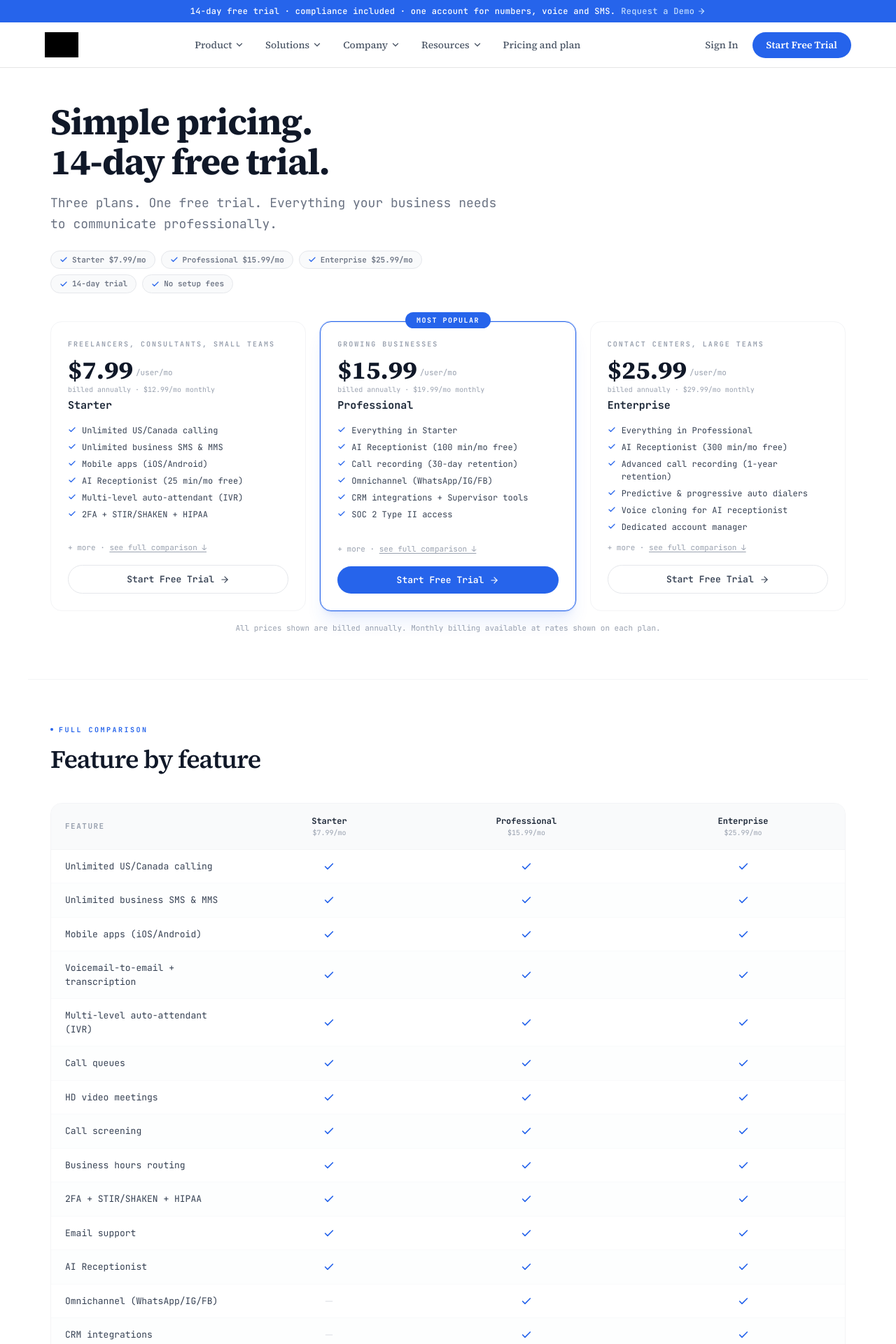
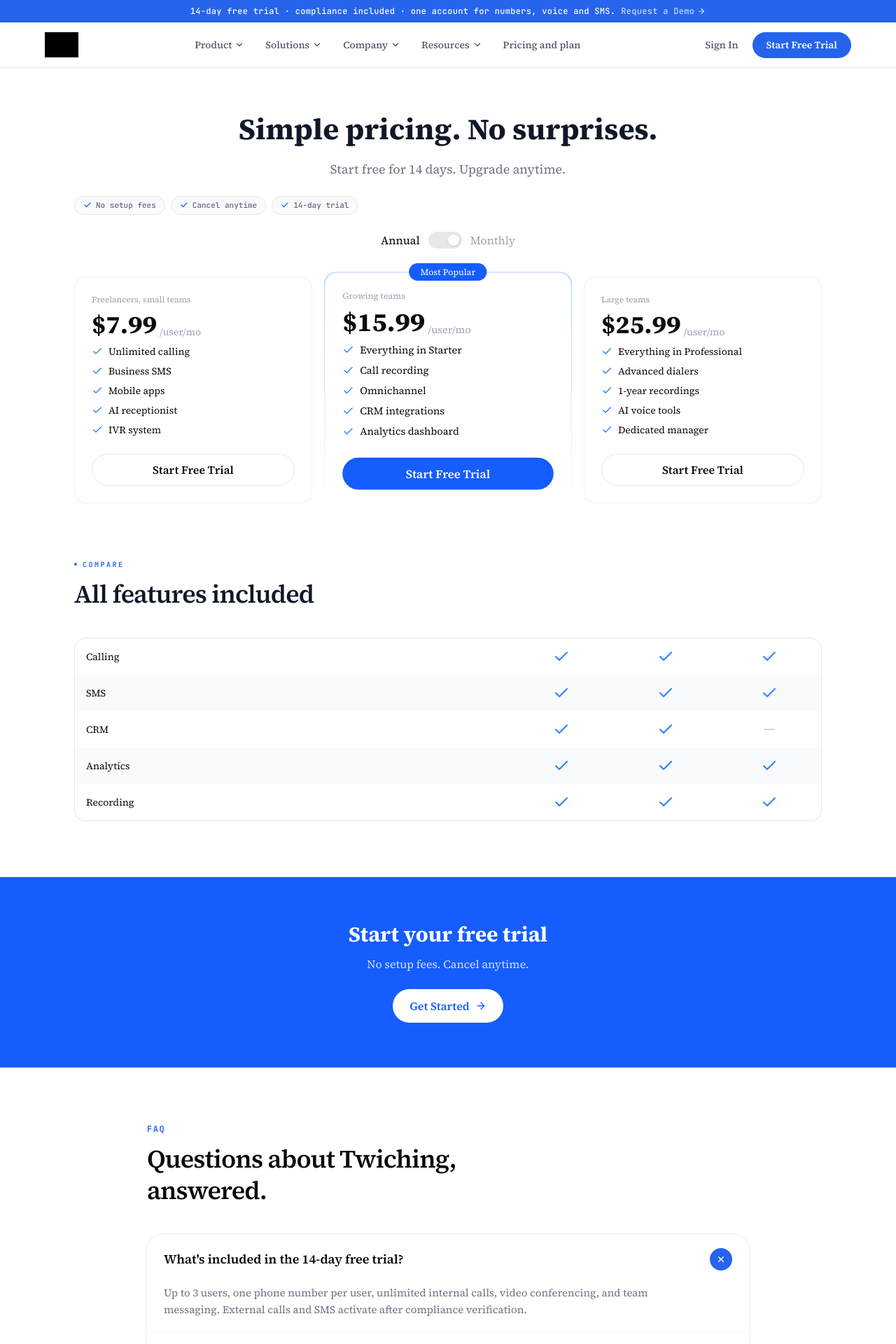
Before and after one commit to nishiex/30-04-26, a Next.js app: page /pricing in a window 1280 px wide. Shown: the top 1920 px of the page at 70% size. Built offline with nearby package versions, Linux system fonts and the light colour scheme; grey boxes are pictures that could not be loaded.

Commit message:
feat: streamline pricing plan descriptions and metadata
Co-authored-by: nishi patel <201951506+nishiex@users.noreply.github.com>

```diff
--- a/app/pricing/page.tsx
+++ b/app/pricing/page.tsx
@@ -1,3 +1,6 @@
+"use client"
+
+import { useState } from "react"
 import { Metadata } from "next"
 import { PageLayout } from "@/components/page-layout"
 import { TrustBar, SectionHeading } from "@/components/page-parts"
@@ -6,7 +9,7 @@ import { Check, Minus, ArrowRight } from "lucide-react"
 
 export const metadata: Metadata = {
   title: "Twiching Pricing · Starter $7.99 | Professional $15.99 | Enterprise $25.99",
-  description: "Three plans. 14-day free trial. Starter from $7.99/mo (billed annually). Virtual numbers, voice, omnichannel, AI. Credit card required.",
+  description: "Simple SaaS pricing with a 14-day free trial.",
 }
 
 const PLANS = [
@@ -15,323 +18,186 @@ const PLANS = [
     price: "$7.99",
     monthlyPrice: "$12.99",
     period: "/user/mo",
-    billingNote: "billed annually · $12.99/mo monthly",
-    best: "Freelancers, consultants, small teams",
+    best: "Freelancers, small teams",
     highlight: false,
     highlights: [
-      "Unlimited US/Canada calling",
-      "Unlimited business SMS & MMS",
-      "Mobile apps (iOS/Android)",
-      "AI Receptionist (25 min/mo free)",
-      "Multi-level auto-attendant (IVR)",
-      "2FA + STIR/SHAKEN + HIPAA",
+      "Unlimited calling",
+      "Business SMS",
+      "Mobile apps",
+      "AI receptionist",
+      "IVR system",
     ],
-    features: {
-      "Unlimited US/Canada calling": true,
-      "Unlimited business SMS & MMS": true,
-      "Mobile apps (iOS/Android)": true,
-      "Voicemail-to-email + transcription": true,
-      "Multi-level auto-attendant (IVR)": true,
-      "Call queues": true,
-      "HD video meetings": true,
-      "Call screening": true,
-      "Business hours routing": true,
-      "2FA + STIR/SHAKEN + HIPAA": true,
-      "Email support": true,
-      "AI Receptionist": true,
-      "Omnichannel (WhatsApp/IG/FB)": false,
-      "CRM integrations": false,
-      "Supervisor tools": false,
-      "Call recording": false,
-      "Auto Dialers": false,
-      "SOC 2 audit": false,
-      "Dedicated account manager": false,
-    },
   },
   {
     name: "Professional",
     price: "$15.99",
     monthlyPrice: "$19.99",
     period: "/user/mo",
-    billingNote: "billed annually · $19.99/mo monthly",
-    best: "Growing businesses",
+    best: "Growing teams",
     highlight: true,
     highlights: [
       "Everything in Starter",
-      "AI Receptionist (100 min/mo free)",
-      "Call recording (30-day retention)",
-      "Omnichannel (WhatsApp/IG/FB)",
-      "CRM integrations + Supervisor tools",
-      "SOC 2 Type II access",
+      "Call recording",
+      "Omnichannel",
+      "CRM integrations",
+      "Analytics dashboard",
     ],
-    features: {
-      "Unlimited US/Canada calling": true,
-      "Unlimited business SMS & MMS": true,
-      "Mobile apps (iOS/Android)": true,
-      "Voicemail-to-email + transcription": true,
-      "Multi-level auto-attendant (IVR)": true,
-      "Call queues": true,
-      "HD video meetings": true,
-      "Call screening": true,
-      "Business hours routing": true,
-      "2FA + STIR/SHAKEN + HIPAA": true,
-      "Email support": true,
-      "AI Receptionist": true,
-      "Omnichannel (WhatsApp/IG/FB)": true,
-      "CRM integrations": true,
-      "Supervisor tools": true,
-      "Call recording": true,
-      "Auto Dialers": true,
-      "SOC 2 audit": true,
-      "Dedicated account manager": false,
-    },
   },
   {
     name: "Enterprise",
     price: "$25.99",
     monthlyPrice: "$29.99",
     period: "/user/mo",
-    billingNote: "billed annually · $29.99/mo monthly",
-    best: "Contact centers, large teams",
+    best: "Large teams",
     highlight: false,
     highlights: [
       "Everything in Professional",
-      "AI Receptionist (300 min/mo free)",
-      "Advanced call recording (1-year retention)",
-      "Predictive & progressive auto dialers",
-      "Voice cloning for AI receptionist",
-      "Dedicated account manager",
+      "Advanced dialers",
+      "1-year recordings",
+      "AI voice tools",
+      "Dedicated manager",
     ],
-    features: {
-      "Unlimited US/Canada calling": true,
-      "Unlimited business SMS & MMS": true,
-      "Mobile apps (iOS/Android)": true,
-      "Voicemail-to-email + transcription": true,
-      "Multi-level auto-attendant (IVR)": true,
-      "Call queues": true,
-      "HD video meetings": true,
-      "Call screening": true,
-      "Business hours routing": true,
-      "2FA + STIR/SHAKEN + HIPAA": true,
-      "Email support": true,
-      "AI Receptionist": true,
-      "Omnichannel (WhatsApp/IG/FB)": true,
-      "CRM integrations": true,
-      "Supervisor tools": true,
-      "Call recording": true,
-      "Auto Dialers": true,
-      "SOC 2 audit": true,
-      "Dedicated account manager": true,
-    },
   },
 ]
 
-const FEATURE_ROWS = [
-  "Unlimited US/Canada calling",
-  "Unlimited business SMS & MMS",
-  "Mobile apps (iOS/Android)",
-  "Voicemail-to-email + transcription",
-  "Multi-level auto-attendant (IVR)",
-  "Call queues",
-  "HD video meetings",
-  "Call screening",
-  "Business hours routing",
-  "2FA + STIR/SHAKEN + HIPAA",
-  "Email support",
-  "AI Receptionist",
-  "Omnichannel (WhatsApp/IG/FB)",
-  "CRM integrations",
-  "Supervisor tools",
-  "Call recording",
-  "Auto Dialers",
-  "SOC 2 audit",
-  "Dedicated account manager",
-]
+export default function PricingPage() {
+  const [annual, setAnnual] = useState(true)
 
-const TRIAL_INCLUDES = [
-  "1 phone number per user (local or toll-free)",
-  "Unlimited internal VoIP calls (within the platform)",
-  "Video conferencing up to 10 participants (1 hour/session, watermark)",
-  "Team messaging with basic channels",
-  "500MB total file storage",
-  "Login: up to 2 desktop + 1 phone per user",
-]
-
-const FAQS = [
-  { q: "What's included in the 14-day free trial?", a: "Up to 3 users, one phone number per user, unlimited internal calls, video conferencing, and team messaging. External calls and SMS activate after compliance verification." },
-  { q: "Is a credit card required?", a: "Yes. Card required at sign-up. No charges during the 14-day trial window. Auto-converts to paid plan after 14 days." },
-  { q: "Can I cancel during the trial?", a: "Yes. Cancel anytime before trial ends — redirected to plans page with no charge." },
-  { q: "Why can't I make external calls during the trial?", a: "Compliance keeps the platform compliant with carrier rules and protects your number reputation from day one. Activation takes minutes once verified." },
-  { q: "What does 'unlimited US/Canada calling' mean?", a: "All paid plans include unlimited domestic US/Canada calling with a fair-use policy (standard industry cap applies). No per-minute charges for normal business use." },
-  { q: "What AI Receptionist minutes are included?", a: "Starter includes 25 free AI Receptionist minutes/mo, Professional 100 min/mo, and Enterprise 300 min/mo — all pooled per account. Overage at $0.15/min." },
-  { q: "Do you offer custom pricing?", a: "Yes. Contact us for high-volume or enterprise arrangements beyond the standard plans." },
-]
-
-export default function PricingPage() {
   return (
     <PageLayout>
-      {/* Hero */}
-      <section className="max-w-[1200px] mx-auto px-4 sm:px-6 lg:px-8 pt-12 pb-10">
-        <div className="max-w-[640px]">
-          <h1 className="font-serif text-[42px] sm:text-[52px] font-bold leading-[1.1] text-gray-900 tracking-tight text-balance">
-            Simple pricing. 14-day free trial.
+
+      {/* HERO */}
+      <section className="max-w-[1100px] mx-auto px-4 pt-14 pb-10 text-center">
+        <h1 className="text-[42px] font-bold text-gray-900">
+          Simple pricing. No surprises.
         </h1>
-          <p className="mt-4 text-[18px] font-mono text-gray-500 leading-relaxed">
-            Three plans. One free trial. Everything your business needs to communicate professionally.
+
+        <p className="mt-3 text-gray-500 text-lg">
+          Start free for 14 days. Upgrade anytime.
         </p>
-          <TrustBar items={["Starter $7.99/mo", "Professional $15.99/mo", "Enterprise $25.99/mo", "14-day trial", "No setup fees"]} />
+
+        <TrustBar items={["No setup fees", "Cancel anytime", "14-day trial"]} />
+
+        {/* TOGGLE */}
+        <div className="flex items-center justify-center gap-3 mt-6">
+          <span className={annual ? "text-black" : "text-gray-400"}>Annual</span>
+
+          <button
+            onClick={() => setAnnual(!annual)}
+            className="w-12 h-6 bg-gray-200 rounded-full relative"
+          >
+            <span
+              className={`absolute top-1 left-1 w-4 h-4 bg-white rounded-full shadow transition ${
+                annual ? "translate-x-6" : ""
+              }`}
+            />
+          </button>
+
+          <span className={!annual ? "text-black" : "text-gray-400"}>
+            Monthly
+          </span>
         </div>
       </section>
 
-      {/* Plan cards */}
-      <section className="max-w-[1200px] mx-auto px-4 sm:px-6 lg:px-8 pb-16">
-        <div className="grid grid-cols-1 md:grid-cols-3 gap-5">
-          {PLANS.map((plan) => (
+      {/* PRICING CARDS */}
+      <section className="max-w-[1100px] mx-auto px-4 pb-20">
+        <div className="grid md:grid-cols-3 gap-6">
+          {PLANS.map((plan) => {
+            const price = annual ? plan.price : plan.monthlyPrice
+
+            return (
               <div
                 key={plan.name}
-              className={`relative rounded-2xl border p-6 flex flex-col ${
+                className={`relative rounded-2xl p-[1px] transition-all duration-300 ${
                   plan.highlight
-                  ? "border-accent shadow-xl shadow-accent/10 bg-white ring-1 ring-accent/20"
-                  : "border-gray-100 bg-white"
+                    ? "bg-gradient-to-b from-blue-500/40 to-transparent scale-[1.04]"
+                    : "bg-gray-100 hover:bg-blue-100/30"
                 }`}
               >
+                <div className="bg-white rounded-2xl p-6 flex flex-col h-full hover:shadow-xl transition">
+
                   {plan.highlight && (
-                <span className="absolute -top-3.5 left-1/2 -translate-x-1/2 bg-accent text-white text-[10px] font-mono font-bold tracking-[1.5px] uppercase px-4 py-1 rounded-full">
-                  Most popular
+                    <span className="absolute -top-3 left-1/2 -translate-x-1/2 bg-blue-600 text-white text-xs px-4 py-1 rounded-full">
+                      Most Popular
                     </span>
                   )}
-              <p className="font-mono text-[10px] font-bold tracking-[2px] uppercase text-gray-400 mb-3">{plan.best}</p>
-              <div className="flex items-end gap-1 mb-0.5">
-                <span className="font-serif text-[36px] font-bold text-gray-900 leading-none">{plan.price}</span>
-                <span className="font-mono text-[11px] text-gray-400 mb-1.5">{plan.period}</span>
+
+                  <p className="text-xs text-gray-400 mb-2">{plan.best}</p>
+
+                  <div className="flex items-end gap-1 mb-2">
+                    <span className="text-4xl font-bold">{price}</span>
+                    <span className="text-sm text-gray-400">{plan.period}</span>
                   </div>
-              <p className="font-mono text-[10px] text-gray-400 mb-1">{plan.billingNote}</p>
-              <p className="font-mono font-bold text-[15px] text-gray-800 mb-4">{plan.name}</p>
 
-              <ul className="space-y-1.5 flex-1 mb-5">
+                  <ul className="space-y-2 mb-6 flex-1">
                     {plan.highlights.map((f) => (
-                  <li key={f} className="flex items-start gap-2 text-[12px] font-mono text-gray-700">
-                    <Check className="h-3 w-3 text-accent mt-0.5 flex-shrink-0" strokeWidth={2.5} />
+                      <li key={f} className="flex gap-2 text-sm">
+                        <Check className="w-4 h-4 text-blue-500 mt-0.5" />
                         {f}
                       </li>
                     ))}
                   </ul>
-              <p className="text-[11px] font-mono text-gray-400 mb-4 -mt-2">
-                + more · <a href="#comparison" className="underline underline-offset-2 hover:text-accent">see full comparison ↓</a>
-              </p>
 
-              <a href="/pricing"
-                className={`inline-flex items-center justify-center gap-2 text-[13px] font-semibold font-mono px-5 py-2.5 rounded-full transition-colors ${
+                  <button
+                    className={`w-full py-2.5 rounded-full font-semibold transition ${
                       plan.highlight
-                    ? "bg-accent text-white hover:bg-blue-700"
-                    : "border border-gray-200 text-gray-700 hover:border-accent hover:text-accent"
+                        ? "bg-blue-600 text-white hover:bg-blue-700"
+                        : "border border-gray-200 hover:border-blue-500 hover:text-blue-600"
                     }`}
                   >
-                Start Free Trial <ArrowRight className="h-3.5 w-3.5" />
-              </a>
+                    Start Free Trial
+                  </button>
                 </div>
-          ))}
               </div>
-        <p className="text-center font-mono text-[11px] text-gray-400 mt-4">
-          All prices shown are billed annually. Monthly billing available at rates shown on each plan.
-        </p>
+            )
+          })}
+        </div>
       </section>
 
-      {/* Comparison table */}
-      <section id="comparison" className="max-w-[1200px] mx-auto px-4 sm:px-6 lg:px-8 py-16 border-t border-gray-100">
-        <SectionHeading eyebrow="Full comparison" h2="Feature by feature" />
-        <div className="overflow-x-auto rounded-2xl border border-gray-100">
-          <table className="w-full text-[13px] font-mono min-w-[640px]">
-            <thead>
-              <tr className="border-b border-gray-100 bg-gray-50">
-                <th className="text-left px-5 py-4 text-[11px] font-bold tracking-[1.5px] uppercase text-gray-400 w-[280px]">Feature</th>
-                {PLANS.map((p) => (
-                  <th key={p.name} className={`text-center px-5 py-4 text-[12px] font-bold text-gray-800 ${p.highlight ? "text-accent" : ""}`}>
-                    {p.name}
-                    <span className="block font-normal text-[10px] text-gray-400">{p.price}/mo</span>
-                  </th>
-                ))}
-              </tr>
-            </thead>
+      {/* COMPARISON */}
+      <section className="max-w-[1100px] mx-auto px-4 pb-20">
+        <SectionHeading eyebrow="Compare" h2="All features included" />
+
+        <div className="border rounded-2xl overflow-hidden mt-6">
+          <table className="w-full text-sm">
             <tbody>
-              {FEATURE_ROWS.map((feature, i) => (
-                <tr key={feature} className={`border-b border-gray-50 ${i % 2 === 0 ? "bg-white" : "bg-gray-50/30"}`}>
-                  <td className="px-5 py-3.5 text-gray-700">{feature}</td>
-                  {PLANS.map((p) => (
-                    <td key={p.name} className="px-5 py-3.5 text-center">
-                      {p.features[feature as keyof typeof p.features] ? (
-                        <Check className="h-4 w-4 text-accent mx-auto" strokeWidth={2.5} />
+              {["Calling", "SMS", "CRM", "Analytics", "Recording"].map((f, i) => (
+                <tr key={f} className={i % 2 ? "bg-gray-50" : ""}>
+                  <td className="p-4">{f}</td>
+                  <td className="text-center">
+                    <Check className="mx-auto text-blue-500" />
+                  </td>
+                  <td className="text-center">
+                    <Check className="mx-auto text-blue-500" />
+                  </td>
+                  <td className="text-center">
+                    {f === "CRM" ? (
+                      <Minus className="mx-auto text-gray-300" />
                     ) : (
-                        <Minus className="h-4 w-4 text-gray-200 mx-auto" strokeWidth={2} />
+                      <Check className="mx-auto text-blue-500" />
                     )}
                   </td>
-                  ))}
                 </tr>
               ))}
             </tbody>
           </table>
         </div>
-        <p className="font-mono text-[11px] text-gray-400 mt-3 text-center">
-          AI Receptionist free minutes: Starter 25/mo · Professional 100/mo · Enterprise 300/mo (pooled per account). Call recording: Professional basic 30-day · Enterprise advanced 1-year.
-        </p>
       </section>
 
-      {/* Trial details */}
-      <section className="max-w-[1200px] mx-auto px-4 sm:px-6 lg:px-8 py-16 border-t border-gray-100">
-        <div className="grid grid-cols-1 lg:grid-cols-2 gap-12">
-          <div>
-            <SectionHeading eyebrow="14-day trial" h2="What's included in the free trial" />
-            <ul className="space-y-3 mb-6">
-              {TRIAL_INCLUDES.map((item) => (
-                <li key={item} className="flex items-start gap-3 font-mono text-[14px] text-gray-700">
-                  <Check className="h-4 w-4 text-accent mt-0.5 flex-shrink-0" strokeWidth={2.5} />
-                  {item}
-                </li>
-              ))}
-            </ul>
-          </div>
-          <div>
-            <SectionHeading eyebrow="Good to know" h2="Trial limits" />
-            <div className="space-y-4">
-              {[
-                { label: "No external calls or SMS during trial", desc: "Compliance verification required to activate. Takes minutes." },
-                { label: "Credit card required at sign-up", desc: "No charges during the 14-day trial window." },
-                { label: "Auto-converts after 14 days", desc: "Converts to the plan you selected at signup." },
-                { label: "Cancel anytime before trial ends", desc: "No charge. Redirected to plans page." },
-              ].map(({ label, desc }) => (
-                <div key={label} className="p-5 rounded-xl border border-gray-100 bg-white">
-                  <p className="font-mono font-bold text-[13px] text-gray-900 mb-1">{label}</p>
-                  <p className="font-mono text-[12px] text-gray-500">{desc}</p>
-                </div>
-              ))}
-            </div>
-          </div>
-        </div>
+      {/* CTA */}
+      <section className="bg-blue-600 py-16 text-center text-white">
+        <h2 className="text-3xl font-bold mb-3">Start your free trial</h2>
+        <p className="mb-6 text-white/80">
+          No setup fees. Cancel anytime.
+        </p>
+
+        <button className="bg-white text-blue-600 px-6 py-3 rounded-full font-semibold flex items-center gap-2 mx-auto">
+          Get Started <ArrowRight className="w-4 h-4" />
+        </button>
       </section>
 
       <Faq />
 
-      {/* Final CTA */}
-      <section className="bg-accent py-16 mt-8">
-        <div className="max-w-[1200px] mx-auto px-4 sm:px-6 lg:px-8 text-center">
-          <p className="font-serif text-[30px] sm:text-[36px] font-bold text-white mb-3 text-balance">
-            14 days free. No risk.
-          </p>
-          <p className="font-mono text-[15px] text-white/80 max-w-[520px] mx-auto mb-8 leading-relaxed">
-            Start your free trial today. No setup fees, no contracts, cancel anytime.
-          </p>
-          <a
-            href="https://www.twiching.ai/pricing"
-            className="inline-flex items-center gap-2 bg-white text-accent text-[15px] font-semibold font-mono pl-6 pr-3 py-2.5 rounded-full hover:bg-gray-50 transition-colors"
-          >
-            Start Free Trial
-            <span className="grid place-items-center h-8 w-8 rounded-full bg-accent/10">
-              <ArrowRight className="h-4 w-4" strokeWidth={2.2} />
-            </span>
-          </a>
-        </div>
-      </section>
-
     </PageLayout>
   )
 }
```
Lines whose indentation alone changed are shown as unchanged.
